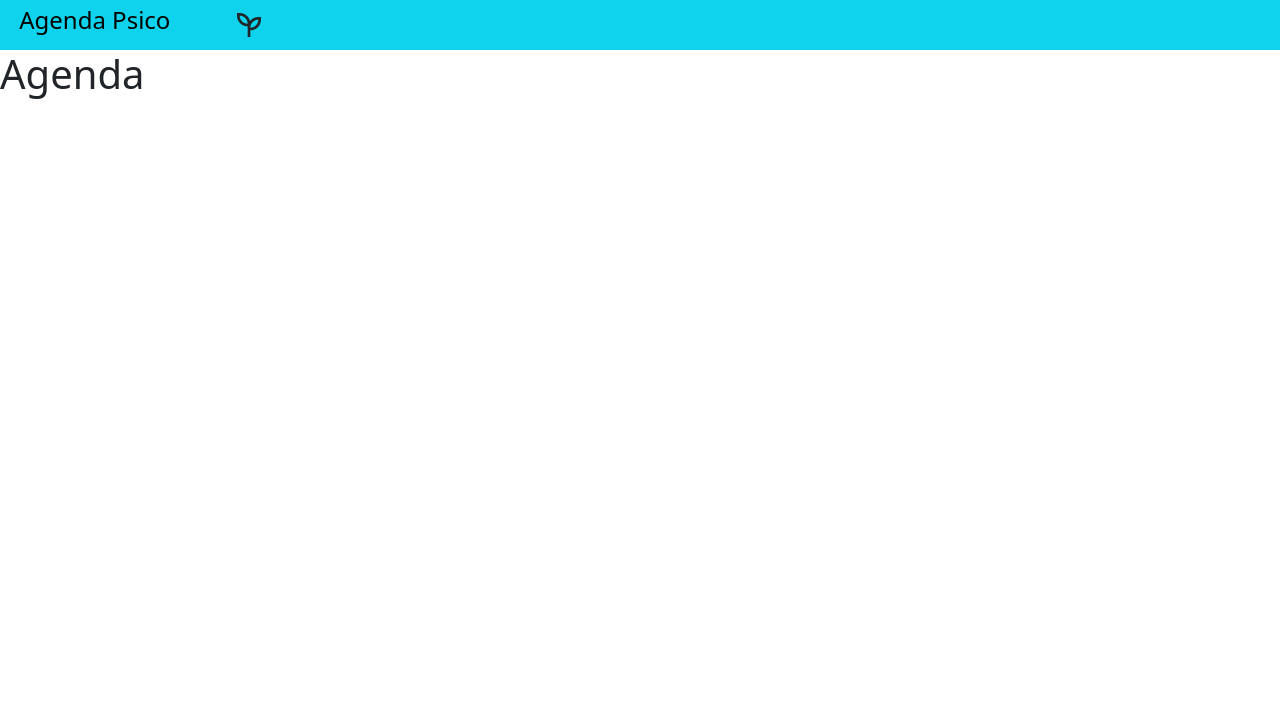
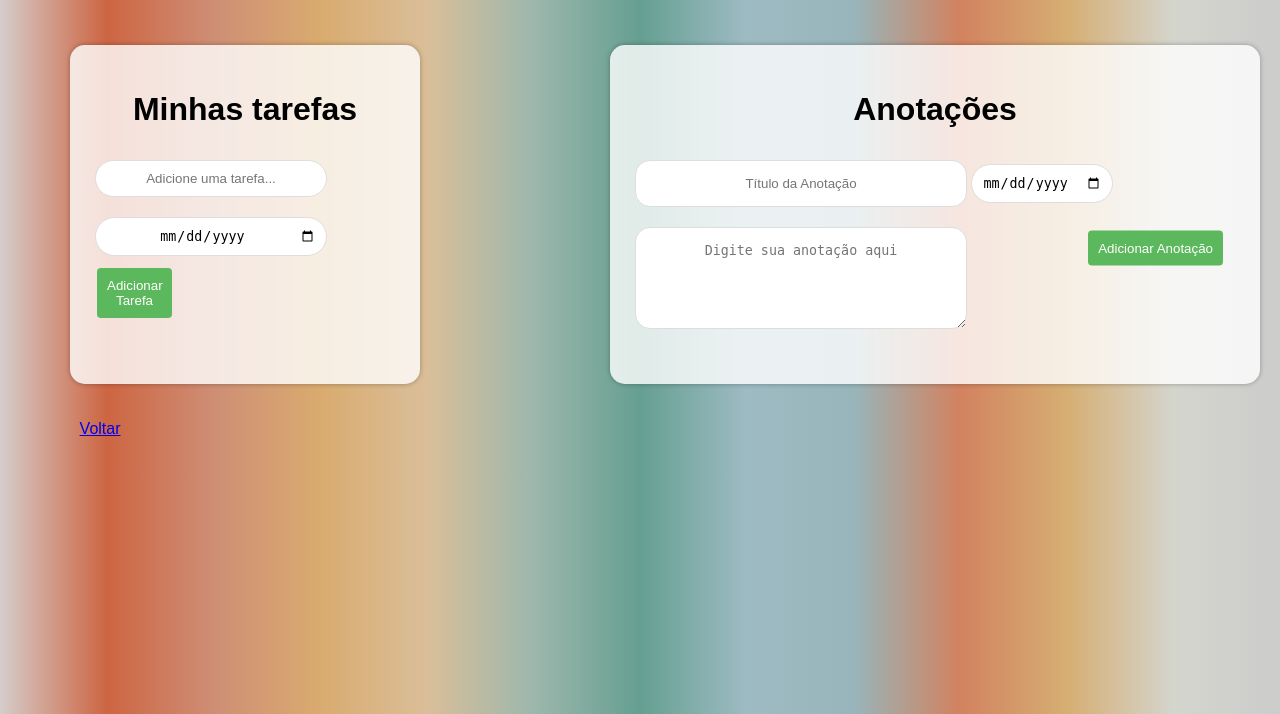
Before and after one commit to EricWetter/Projeto-Integrador-1---Univesp, a Django app: page /Agenda in a window 1280 px wide. Shown: the top 714 px of the page. Run offline with Django 5.2, Linux system fonts and the light colour scheme.

Commit message:
implementação da agenda

```diff
--- a/Projeto_Integrador/Projeto_Integrador/settings.py
+++ b/Projeto_Integrador/Projeto_Integrador/settings.py
@@ -75,6 +75,7 @@ WSGI_APPLICATION = 'Projeto_Integrador.wsgi.application'
 # https://docs.djangoproject.com/en/5.0/ref/settings/#databases
 
 DATABASES = {
+
     'default': {
         'ENGINE': 'django.db.backends.mysql',
         'NAME': 'projeto_integrador_1',
--- a/Projeto_Integrador/agendaPsico/forms.py
+++ b/Projeto_Integrador/agendaPsico/forms.py
@@ -1,5 +1,5 @@
 from django import forms
-from .models import Paciente, Anotação
+from .models import Paciente, Anotação, Agenda
 
 class Paciente_Form(forms.ModelForm):
 
@@ -37,3 +37,13 @@ class Anotação_Form(forms.ModelForm):
         widgets = {
             'registro': forms.TextInput(attrs={'class': 'form-control'}),
         }
+
+class Agenda_Form(forms.ModelForm):
+
+    class Meta:
+        model = Agenda
+        fields = ('tarefa', 'data_tarefa',)
+        widgets = {
+            'tarefa': forms.TextInput(attrs={'class': 'taskInput'}),
+            'data_tarefa': forms.DateInput(attrs={'class': 'taskInput'}),
+        }
--- a/Projeto_Integrador/agendaPsico/models.py
+++ b/Projeto_Integrador/agendaPsico/models.py
@@ -21,3 +21,7 @@ class Anotação(models.Model):
     paciente = models.ForeignKey(Paciente, on_delete=models.CASCADE)
     registro = models.TextField()
     data = models.DateTimeField(auto_now_add=True)
+
+class Agenda(models.Model):
+    tarefa = models.TextField(blank=True, null=True)
+    data_tarefa = models.DateField(blank=True, null=True)
--- /dev/null
+++ b/Projeto_Integrador/agendaPsico/static/css/stylesMi.css
@@ -0,0 +1,246 @@
+body {
+  font-family: "Arial", sans-serif;
+  background-color: #f4f4f4;
+  margin: 0;
+  padding: 20px;
+  display: flex; /* Adicionando display flex para criar um layout de coluna */
+  background: linear-gradient(
+    to right,
+    #d5cdcb,
+    #cd6542,
+    #ce8e75,
+    #d9ab6f,
+    #dabe99,
+    #9db7ac,
+    #659f91,
+    #9ebbc3,
+    #98b5bb,
+    #d2825f,
+    #d6ae73,
+    #d4d5cd,
+    #cccccc
+  );
+}
+
+.container {
+  display: grid;
+  margin-top: 25px;
+  margin-left: 50px;
+  grid-template-columns: 1fr 1fr; /* Divide a área em duas colunas */
+  gap: 20px; /* Adiciona um espaço entre as colunas */
+}
+
+.todo-container {
+  width: 300px; /* Definindo a largura da área de tarefas */
+  background: rgba(255, 255, 255, 0.8); /* Adicionando opacidade ao fundo */
+  padding: 25px; /* Reduzindo o padding para diminuir o tamanho da caixa */
+  border-radius: 15px; /* Reduzindo o raio da borda */
+  box-shadow: 0 0 5px rgba(0, 0, 0, 0.3); /* Reduzindo o tamanho da sombra e ajustando a opacidade */
+}
+
+.notes-section {
+  width: 600px; /* Definindo a largura da área de anotações */
+  margin-left: 40px; /* Adicionando margem à esquerda para separar as duas áreas */
+  padding: 25px; /* Reduzindo o padding para diminuir o tamanho da caixa */
+  background: rgba(255, 255, 255, 0.8); /* Adicionando opacidade ao fundo */
+  border-radius: 15px; /* Reduzindo o raio da borda */
+  box-shadow: 0 0 5px rgba(0, 0, 0, 0.3); /* Reduzindo o tamanho da sombra e ajustando a opacidade */
+}
+
+h1 {
+  text-align: center;
+}
+
+.taskInput,
+.dateInput {
+  width: 70%;
+  padding: 10px;
+  margin: 10px 0;
+  border: 1px solid #ddd;
+  border-radius: 25px;
+  text-align: center;
+}
+
+#addTaskBtn {
+  width: 25%;
+  padding: 10px;
+  background-color: #5cb85c;
+  color: white;
+  border: none;
+  border-radius: 4px;
+  cursor: pointer;
+}
+
+#addTaskBtn:hover {
+  background-color: #4cae4c;
+}
+
+#addNoteBtn {
+  width: 30%;
+  padding: 15px;
+  background-color: #5cb85c;
+  color: white;
+  border: none;
+  border-radius: 7px;
+  cursor: pointer;
+}
+
+#addTaskBtn:hover {
+  background-color: #4cae4c;
+}
+
+ul {
+  list-style: none;
+  padding: 0;
+}
+
+li {
+  background: #eee;
+  margin-bottom: 5px;
+  padding: 10px;
+  border-radius: 4px;
+  display: flex;
+  justify-content: space-between;
+  align-items: center;
+  cursor: pointer;
+  transition: transform 0.2s;
+}
+
+li:hover {
+  transform: scale(1.02);
+}
+
+li.completed {
+  text-decoration: line-through;
+  opacity: 0.6;
+}
+
+button {
+  margin: 2px;
+  color: #615858;
+  border: 15;
+  cursor: pointer;
+  transition: background 0.3s ease;
+}
+
+button:hover {
+  background-color: #449d44;
+}
+
+button.edit,
+button.delete {
+  width: 80px; /* Reduzindo a largura */
+  height: 30px; /* Reduzindo a altura */
+  padding: 5px 10px; /* Reduzindo o padding */
+  cursor: pointer;
+  transition: color 0.3s ease;
+  font-size: 12px; /* Reduzindo o tamanho da fonte */
+}
+
+
+
+
+button.edit:hover {
+  color: #f0ad4e;
+}
+
+button.delete:hover {
+  color: #d9534f;
+}
+
+.notes-section input[type="text"],
+.notes-section textarea,
+.notes-section input[type="date"],
+.notes-section button {
+  width: 100%;
+  padding: 10px;
+  margin-bottom: 20px;
+  border: 1px solid #ddd;
+  border-radius: 5px;
+}
+
+#noteDateInput {
+  width: 20%;
+  padding: 10px;
+  margin: 10px 0;
+  border-radius: 25px;
+
+}
+
+#noteInputContainer {
+  position: relative;
+}
+
+
+#addNoteBtn {
+  width: auto;
+  height: auto;
+  padding: 10px;
+  background-color: #5cb85c;
+  color: white;
+  border: none;
+  border-radius: 4px;
+  cursor: pointer;
+  position: absolute;
+  top: 50%; /* Alinhando verticalmente ao meio */
+  right: 10px; /* Ajuste conforme necessário */
+  transform: translateY(-50%); /* Ajustando o alinhamento vertical */
+}
+
+#addNoteBtn:hover {
+  background-color: #4cae4c;
+}
+
+
+
+#noteTitleInput,
+#noteInput {
+  width: 50%;
+  padding: 15px;
+  margin: 10px 0;
+  border-radius: 15px;
+  text-align: center;
+}
+
+.notes-section textarea {
+  height: 70px;
+}
+
+.notes-list li {
+  margin-bottom: 10px;
+}
+
+.notes-list button {
+  background-color: #5cb85c;
+  color: #fff;
+  border: 0;
+  cursor: pointer;
+  transition: background 0.3s ease;
+  padding: 5px 10px; /* Reduzindo o padding */
+  font-size: 12px; /* Reduzindo o tamanho da fonte */
+}
+
+.notes-list button:hover {
+  background-color: #449d44;
+}
+
+.notes-list .note-actions {
+  display: inline-block;
+  width: 140px; /* Largura dos botões */
+  vertical-align: top;
+  text-align: right; /* Alinhar os botões à direita */
+}
+
+.notes-list button.edit,
+.notes-list button.delete {
+  width: auto; /* Redefinindo a largura para automática */
+  height: auto; /* Redefinindo a altura para automática */
+}
+
+.notes-list button.edit:hover {
+  color: #f0ad4e;
+}
+
+.notes-list button.delete:hover {
+  color: #d9534f;
+}
--- a/Projeto_Integrador/agendaPsico/templates/html/agenda.html
+++ /dev/null
@@ -1,12 +0,0 @@
-{% extends 'html/base.html' %}
-
-{% block content %}
-
-<div>
-    <h1>Agenda</h1>
-</div>
-
-
-{% endblock %}
-
-<a href="{% url 'index' %}" style="color: blue; cursor: pointer;">Voltar</a>
--- /dev/null
+++ b/Projeto_Integrador/agendaPsico/templates/html/agendaMi.html
@@ -0,0 +1,38 @@
+{% load static %}
+<!DOCTYPE html>
+<html lang="pt-br">
+<head>
+<meta charset="UTF-8">
+<meta name="viewport" content="width=device-width, initial-scale=1.0">
+<title>Agenda Psico</title>
+<link rel="stylesheet" href="{% static 'css/stylesMi.css' %}">
+</head>
+<body>
+
+<div class="container">
+  <div class="todo-container">
+    <h1>Minhas tarefas</h1>
+    <form method="post">
+      {% csrf_token %}
+      <input method="post" type="text" class="taskInput" name="adicionar_tarefa" placeholder="Adicione uma tarefa..." />
+      <input method="post" type="date" class="dateInput" name="data" />
+      <button id="addTaskBtn">Adicionar Tarefa</button>
+      <ul id="taskList"></ul>
+    </form>
+  </div>
+  <div class="notes-section">
+    <h1>Anotações</h1>
+    <div id="noteInputContainer">
+      <input type="text" id="noteTitleInput" placeholder="Título da Anotação">
+      <input type="date" id="noteDateInput">
+      <textarea id="noteInput" placeholder="Digite sua anotação aqui"></textarea>
+      <button id="addNoteBtn">Adicionar Anotação</button>
+    </div>
+    <ul class="notes-list" id="notesList"></ul>
+
+</div>
+
+<script src="{% static 'js/scriptsMi.js' %}"></script>
+</body>
+<p style="margin-left: 2%;"><a class="btn btn-primary" href="{% url 'index' %}">Voltar</a></p>
+</html>
--- a/Projeto_Integrador/agendaPsico/templates/html/index.html
+++ b/Projeto_Integrador/agendaPsico/templates/html/index.html
@@ -6,8 +6,8 @@
     <div class="card">
         <div class="card-body">
             <h5 class="card-title">Agenda</h5>
-            <a href="{% url 'agenda' %}" class="card-link">Ver</a>
-            <a href="#" class="card-link">Incluir compromisso</a>
+            <a href="{% url 'agenda_ver' %}" class="card-link">Ver</a>
+            <a href="{% url 'agenda' %}" class="card-link">Incluir compromisso</a>
         </div>
     </div>
 
--- a/Projeto_Integrador/agendaPsico/urls.py
+++ b/Projeto_Integrador/agendaPsico/urls.py
@@ -4,6 +4,9 @@ from . import views
 urlpatterns = [
     path('', views.index, name='index'),
     path('Agenda', views.agenda, name='agenda'),
+    path('Agenda_Ver', views.agenda_ver, name='agenda_ver'),
+    path('Editar_Agenda/<int:id>', views.editar_agenda, name='editar_agenda'),
+    path('Agenda_Excluir/<int:id>', views.agenda_excluir, name='agenda_excluir'),
     path('Paciente', views.paciente, name='paciente'),
     path('Paciente_Dados/<int:id>', views.paciente_dados, name='paciente_dados'),
     path('Cadastro_Paciente', views.cadastro_paciente, name='cadastro_paciente'),
--- a/Projeto_Integrador/agendaPsico/views.py
+++ b/Projeto_Integrador/agendaPsico/views.py
@@ -1,8 +1,8 @@
 from django.shortcuts import render, redirect, get_object_or_404
 from django.http import request, HttpResponse
 from django.urls import reverse
-from .models import Paciente, Anotação
-from .forms import Paciente_Form, Anotação_Form
+from .models import Paciente, Anotação, Agenda
+from .forms import Paciente_Form, Anotação_Form, Agenda_Form
 
 
 # Create your views here.
@@ -11,7 +11,42 @@ def index(request):
     return render(request, 'html/index.html')
 
 def agenda(request):
-    return render(request, 'html/agenda.html')
+    if request.method == 'POST':
+        tarefa = request.POST.get('adicionar_tarefa')
+        data_tarefa = request.POST.get('data')
+        if tarefa and data_tarefa:
+           form = Agenda(tarefa=tarefa, data_tarefa=data_tarefa,)
+           form.save()
+           return redirect('index')
+
+    else:
+        form = Agenda_Form()
+        return render(request, 'html/agendaMi.html', {'form': form})
+
+def agenda_ver(request):
+    agendas = Agenda.objects.all()
+    return render(request, 'html/agenda_ver.html', {'agendas': agendas})
+
+def editar_agenda(request, id):
+    registro = get_object_or_404(Agenda, pk=id)
+    form = Agenda_Form(instance=registro)
+    if(request.method == 'POST'):
+        form = Agenda_Form(request.POST, instance=registro)
+        if form.is_valid():
+            registro.save()
+            return redirect(reverse('agenda_ver'))
+        else:
+            return render(request, 'html/editar_agenda.html', {'form': form, 'registro': registro})
+    else:
+        return render(request, 'html/editar_agenda.html', {'form': form, 'registro': registro})
+
+def agenda_excluir(request, id):
+    agenda = get_object_or_404(Agenda, pk=id)
+    agenda.delete()
+    return redirect(reverse('agenda_ver'))
+
+
+
 
 def paciente(request):
     search = request.GET.get('search')
```
Also changed, not shown: Projeto_Integrador/agendaPsico/static/js/scriptsMi.js (added, +147 -0 lines), Projeto_Integrador/agendaPsico/templates/html/agenda_ver.html (added, +21 -0 lines), Projeto_Integrador/agendaPsico/templates/html/editar_agenda.html (added, +17 -0 lines), Projeto_Integrador/agendaPsico/migrations/0014_agenda.py (added), Projeto_Integrador/agendaPsico/migrations/0015_rename_anotação_texto_agenda_texto_anotação_and_more.py (added), Projeto_Integrador/agendaPsico/migrations/0016_remove_agenda_data_anotação_and_more.py (added).
